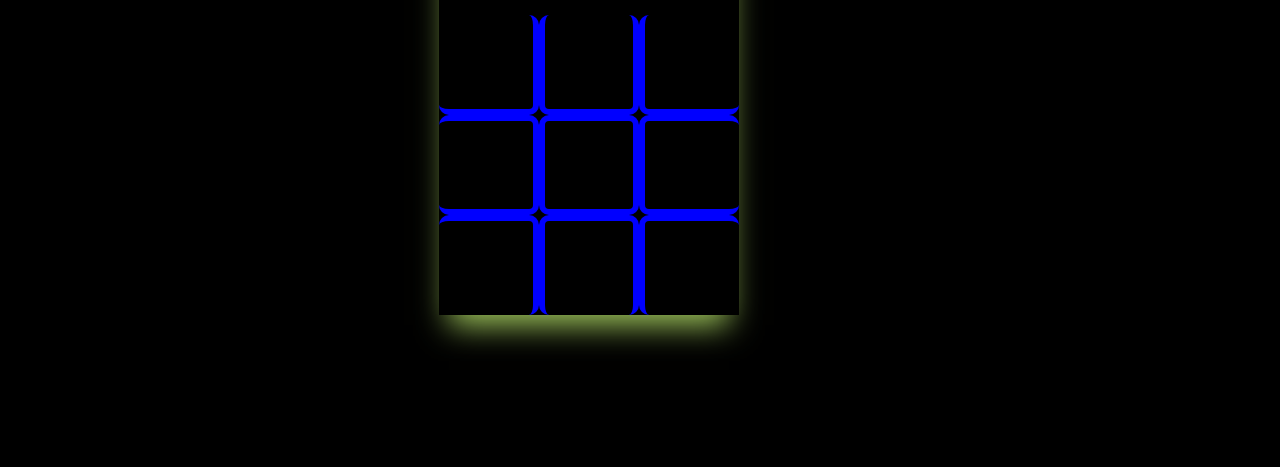
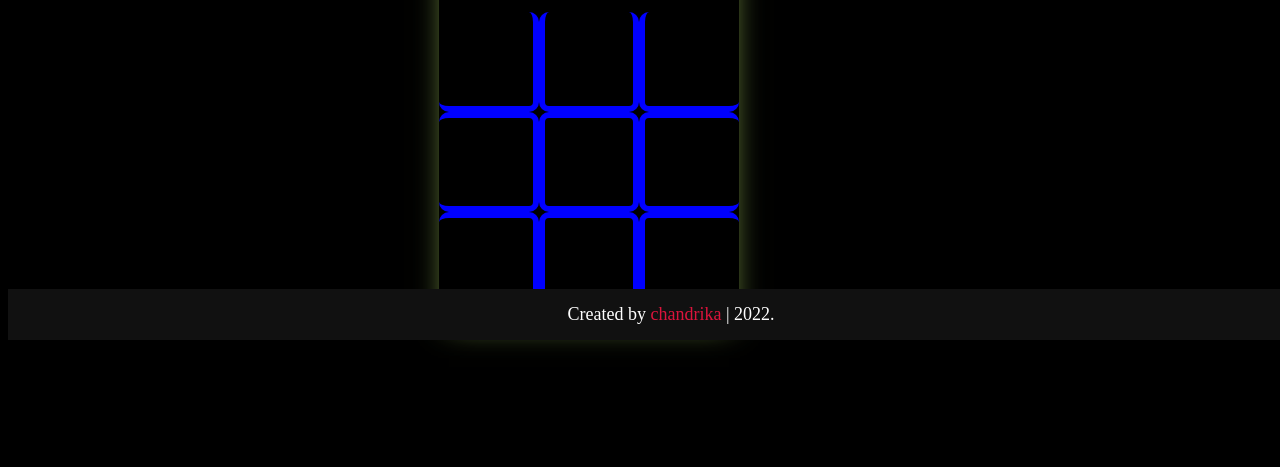
Before and after one commit to chandrika-kp/Tic-Tac-Toe, a plain HTML site: page index.html in a window 1280 px wide. Shown: the part 460-927 px from the top of the page. Drawn offline with nearby package versions, Linux system fonts and the light colour scheme.

Commit message:
Update style.css

```diff
--- a/style.css
+++ b/style.css
@@ -2,7 +2,7 @@ body {
   background-color: black;
 }
 
-.title {
+/* .title {
   text-align: center;
   background-color: black;
   padding: 0.01%;
@@ -12,7 +12,7 @@ body {
     0 3px 20px red, 0 0 20px red, 0 0 10px orange, 4px -5px 6px yellow, -4px -10px 10px yellow, 0 -10px 30px yellow;
 
 }
-
+ */
 .board {
   display: flex;
   flex-wrap: wrap;
@@ -188,3 +188,20 @@ img{
   height: 30vh;
 
 }
+footer{
+    background: #111;
+    padding: 15px 23px;
+    color: #fff;
+    text-align: center;
+    position: fixed;
+    bottom: 0px;
+    width: 100%;
+    font-size: large;
+}
+footer span a{
+    color: crimson;
+    text-decoration: none;
+}
+footer span a:hover{
+    text-decoration: underline;
+}
```
